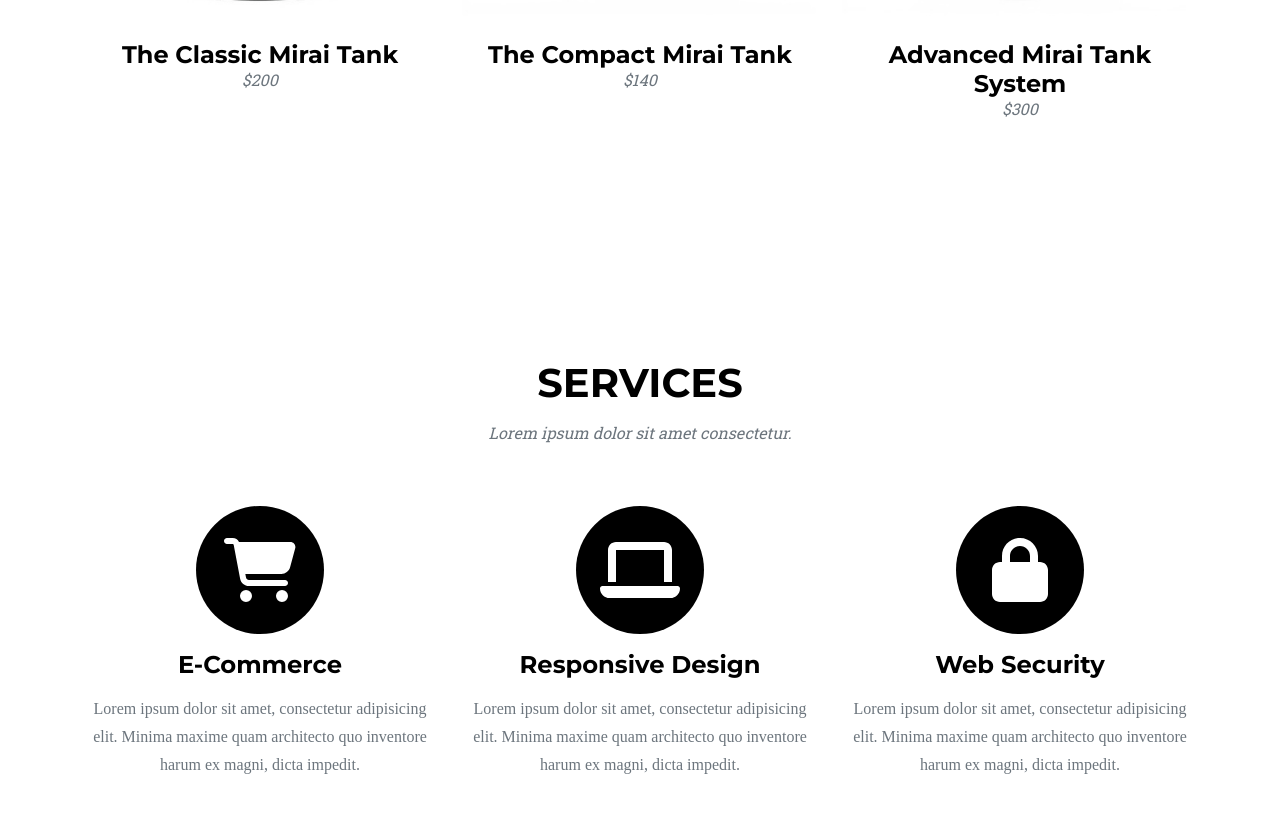
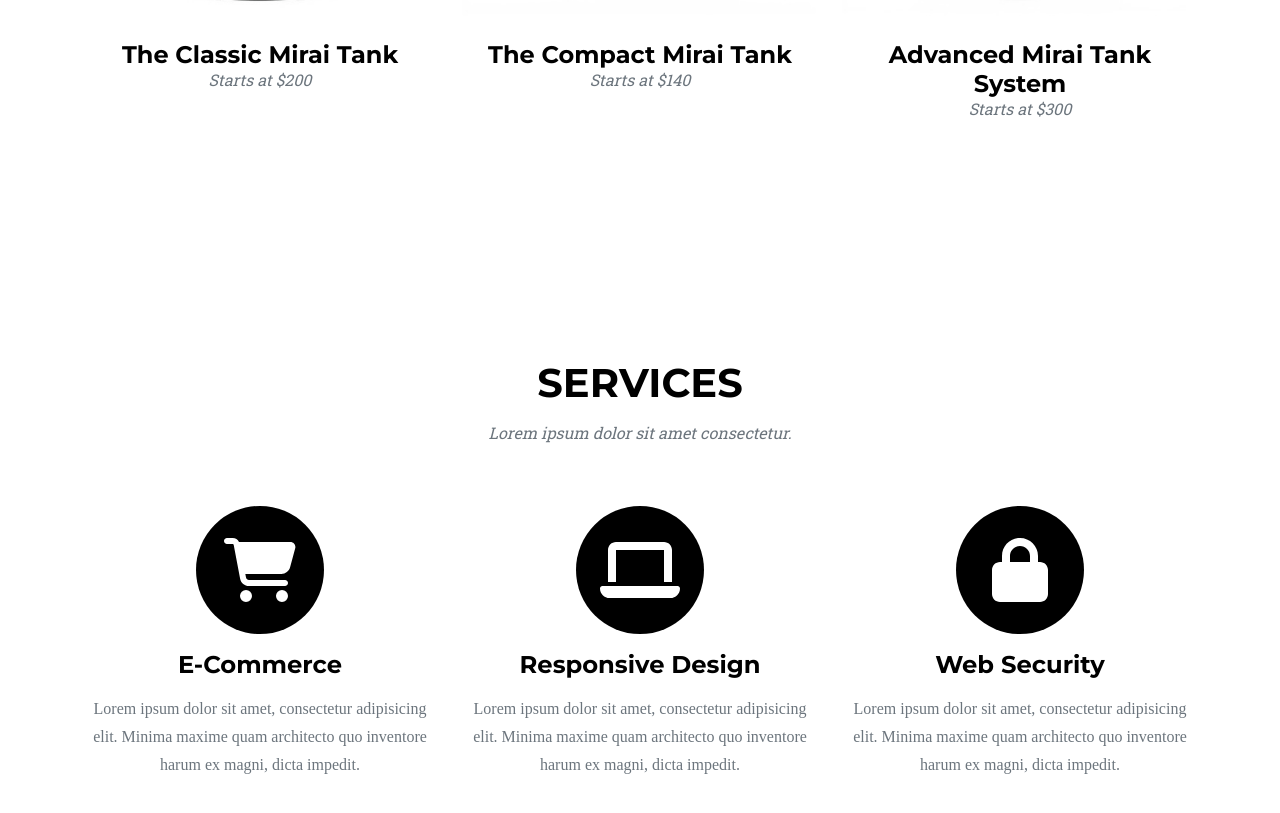
Before and after one commit to cedrin2205/wbootstrap, a plain HTML site: page startbootstrap-agency-gh-pages/index.html in a window 1280 px wide. Shown: the part 1364-2177 px from the top of the page. Drawn offline with nearby package versions, Linux system fonts and the light colour scheme.

Commit message:
modified:   startbootstrap-agency-gh-pages/index.html

```diff
--- a/startbootstrap-agency-gh-pages/index.html
+++ b/startbootstrap-agency-gh-pages/index.html
@@ -108,7 +108,7 @@
               <div class="portfolio-caption">
                 <div class="portfolio-caption-heading">The Classic Mirai Tank</div>
                 <div class="portfolio-caption-subheading text-muted">
-                  $200
+                  Starts at $200
                 </div>
               </div>
             </div>
@@ -135,7 +135,7 @@
               <div class="portfolio-caption">
                 <div class="portfolio-caption-heading">The Compact Mirai Tank</div>
                 <div class="portfolio-caption-subheading text-muted">
-                  $140
+                  Starts at $140
                 </div>
               </div>
             </div>
@@ -162,7 +162,7 @@
               <div class="portfolio-caption">
                 <div class="portfolio-caption-heading">Advanced Mirai Tank System</div>
                 <div class="portfolio-caption-subheading text-muted">
-                  $300
+                  Starts at $300
                 </div>
               </div>
             </div>
```
